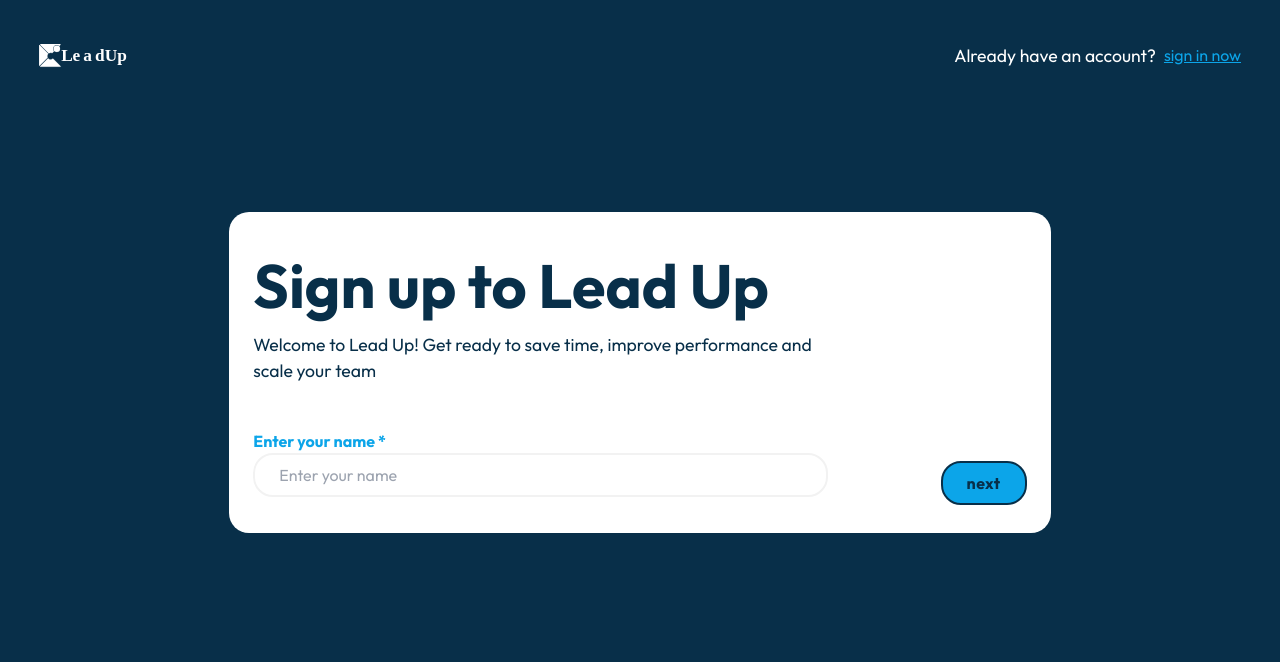
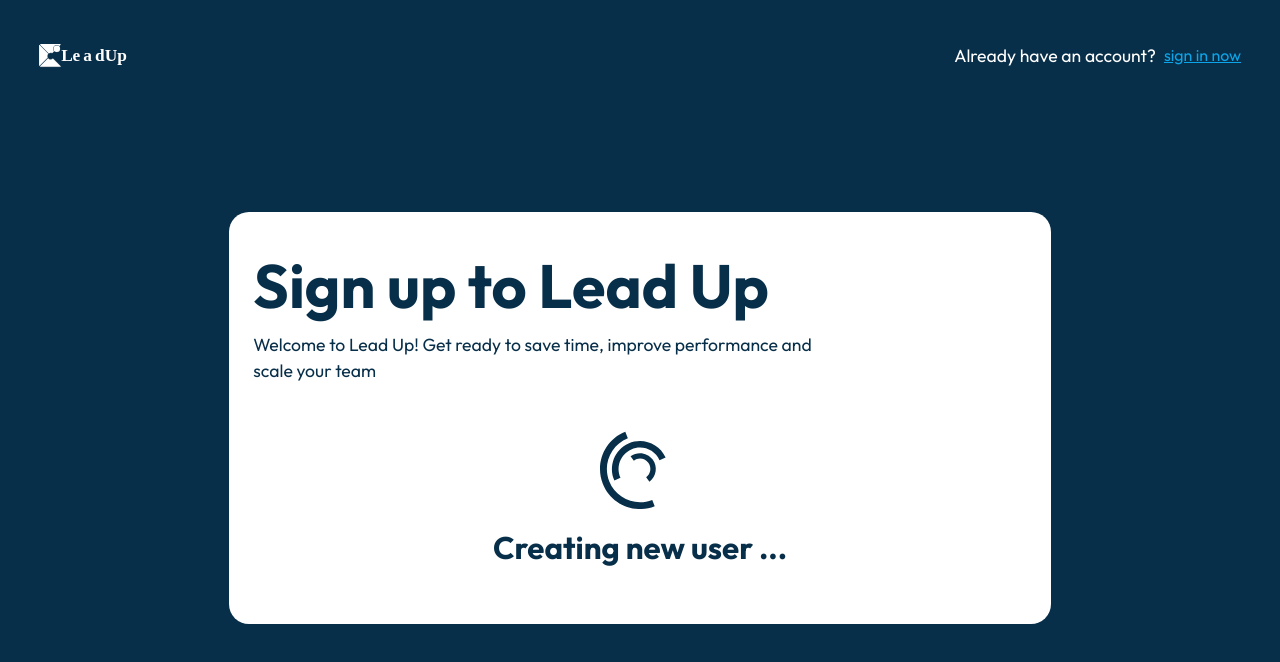
Before and after one commit to DiegoAuzaDev/leadup-frontend, a React (Vite) app: page /auth/signUp in a window 1280 px wide. Shown: the top 662 px of the page. Built offline with nearby package versions, Linux system fonts and the light colour scheme.

Commit message:
svg added

```diff
--- a/src/components/signUp.jsx
+++ b/src/components/signUp.jsx
@@ -30,6 +30,7 @@ function SignUp() {
   const [isPasswordActive, setIsPasswordActive] = useState(false);
   const [inputType, setInputType] = useState("password");
   const [isInvalidAuth, setIsInvalidAuth] = useState("");
+  const [isLoading, setIsLoading] = useState(true);
 
   const submitForm = (ev) => {
     ev.preventDefault();
@@ -43,7 +44,7 @@ function SignUp() {
         setFormState(buttonStateEnum.password);
         break;
       case buttonStateEnum.password:
-        console.log("submit data")
+        console.log("submit data");
         break;
       default:
     }
@@ -76,6 +77,7 @@ function SignUp() {
           scale your team
         </p>
       </div>
+      {!isLoading && (
         <form onSubmit={submitForm} className=" grid grid-cols-12 gap-5">
           <div className=" col-span-12 md:col-span-9">
             <label
@@ -123,7 +125,7 @@ function SignUp() {
             )}
             {isPasswordActive && (
               <>
-              <div className="mt-8">
+                <div className="mt-8 inputFadeIn">
                   <label
                     htmlFor="password"
                     className="text-base md:text-[1.05rem] lg:text-[1.1rem] flex flex-col"
@@ -178,6 +180,72 @@ function SignUp() {
             </button>
           </div>
         </form>
+      )}
+      {isLoading && (
+        <div role="status" className=" flex flex-col items-center gap-4">
+          <svg
+            version="1.1"
+            id="L7"
+            xmlns="http://www.w3.org/2000/svg"
+            xmlnsXlink="http://www.w3.org/1999/xlink"
+            x="0px"
+            y="0px"
+            viewBox="0 0 100 100"
+            enableBackground="new 0 0 100 100"
+            xmlSpace="preserve"
+            style={{ height: "5rem" }}
+          >
+            <path
+              fill="#082F49"
+              d="M31.6,3.5C5.9,13.6-6.6,42.7,3.5,68.4c10.1,25.7,39.2,38.3,64.9,28.1l-3.1-7.9c-21.3,8.4-45.4-2-53.8-23.3
+  c-8.4-21.3,2-45.4,23.3-53.8L31.6,3.5z"
+            >
+              <animateTransform
+                attributeName="transform"
+                attributeType="XML"
+                type="rotate"
+                dur="2s"
+                from="0 50 50"
+                to="360 50 50"
+                repeatCount="indefinite"
+              />
+            </path>
+            <path
+              fill="#082F49"
+              d="M42.3,39.6c5.7-4.3,13.9-3.1,18.1,2.7c4.3,5.7,3.1,13.9-2.7,18.1l4.1,5.5c8.8-6.5,10.6-19,4.1-27.7
+  c-6.5-8.8-19-10.6-27.7-4.1L42.3,39.6z"
+            >
+              <animateTransform
+                attributeName="transform"
+                attributeType="XML"
+                type="rotate"
+                dur="1s"
+                from="0 50 50"
+                to="-360 50 50"
+                repeatCount="indefinite"
+              />
+            </path>
+            <path
+              fill="#082F49"
+              d="M82,35.7C74.1,18,53.4,10.1,35.7,18S10.1,46.6,18,64.3l7.6-3.4c-6-13.5,0-29.3,13.5-35.3s29.3,0,35.3,13.5
+  L82,35.7z"
+            >
+              <animateTransform
+                attributeName="transform"
+                attributeType="XML"
+                type="rotate"
+                dur="2s"
+                from="0 50 50"
+                to="360 50 50"
+                repeatCount="indefinite"
+              />
+            </path>
+          </svg>
+          <p className="text-[1.424rem] md:text-[1.728rem] lg:text-[1.953rem] text-center font-bold">
+            Creating new user ...
+          </p>
+        </div>
+      )}
     </div>
   );
 }
```
Lines whose indentation alone changed are shown as unchanged.
